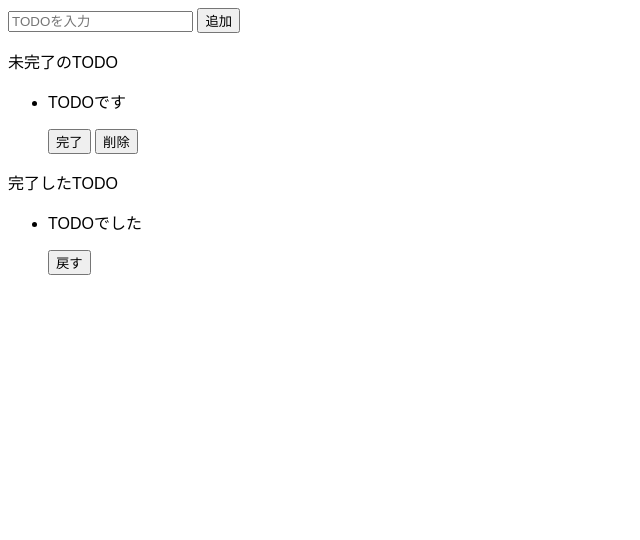
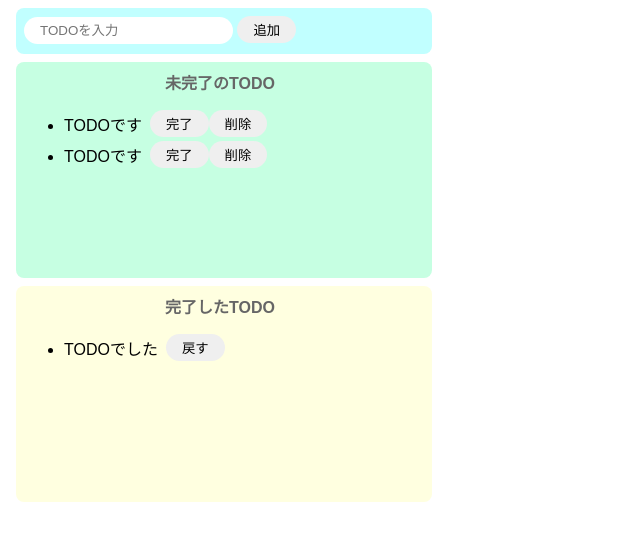
Before and after one commit to Rujuu-prog/todo-js, a website built with Parcel: page index.html in a window 1280 px wide. Shown: the whole page, without its empty margins (0-640 px from the left). Built offline with nearby package versions, Linux system fonts and the light colour scheme.

Commit message:
add html & css code

```diff
--- a/index.html
+++ b/index.html
@@ -6,15 +6,22 @@
   </head>
 
   <body>
-    <div>
+    <div class="input-area">
       <input placeholder="TODOを入力" />
       <button>追加</button>
     </div>
-    <div>
-      <p>未完了のTODO</p>
+    <div class="incomplete-area">
+      <p class="title">未完了のTODO</p>
       <ul>
         <li>
-          <div>
+          <div class="list-row">
+            <p>TODOです</p>
+            <button>完了</button>
+            <button>削除</button>
+          </div>
+        </li>
+        <li>
+          <div class="list-row">
             <p>TODOです</p>
             <button>完了</button>
             <button>削除</button>
@@ -22,11 +29,11 @@
         </li>
       </ul>
     </div>
-    <div>
-      <p>完了したTODO</p>
+    <div class="complete-area">
+      <p class="title">完了したTODO</p>
       <ul>
         <li>
-          <div>
+          <div class="list-row">
             <p>TODOでした</p>
             <button>戻す</button>
           </div>
--- a/src/styles.css
+++ b/src/styles.css
@@ -1,3 +1,66 @@
 body {
   font-family: sans-serif;
 }
+
+input {
+  border-radius: 16px;
+  border: none;
+  padding: 6px 16px;
+  outline: none;
+}
+
+button {
+  border-radius: 16px;
+  border: none;
+  padding: 4px 16px;
+}
+
+button:hover {
+  background-color: #ff7fff;
+  color: #fff;
+  cursor: pointer;
+}
+
+p {
+  margin: 0 8px 0 0;
+}
+
+.input-area {
+  background-color: #c1ffff;
+  width: 400px;
+  height: 30px;
+  padding: 8px;
+  margin: 8px;
+  border-radius: 8px;
+}
+
+.incomplete-area {
+  background-color: #c6ffe2;
+  width: 400px;
+  min-height: 200px;
+  padding: 8px;
+  margin: 8px;
+  border-radius: 8px;
+}
+
+.complete-area {
+  background-color: #ffffe0;
+  width: 400px;
+  min-height: 200px;
+  padding: 8px;
+  margin: 8px;
+  border-radius: 8px;
+}
+
+.title {
+  text-align: center;
+  margin-top: 0;
+  font-weight: bold;
+  color: #666;
+}
+
+.list-row {
+  display: flex;
+  align-items: center;
+  padding-bottom: 4px;
+}
```
